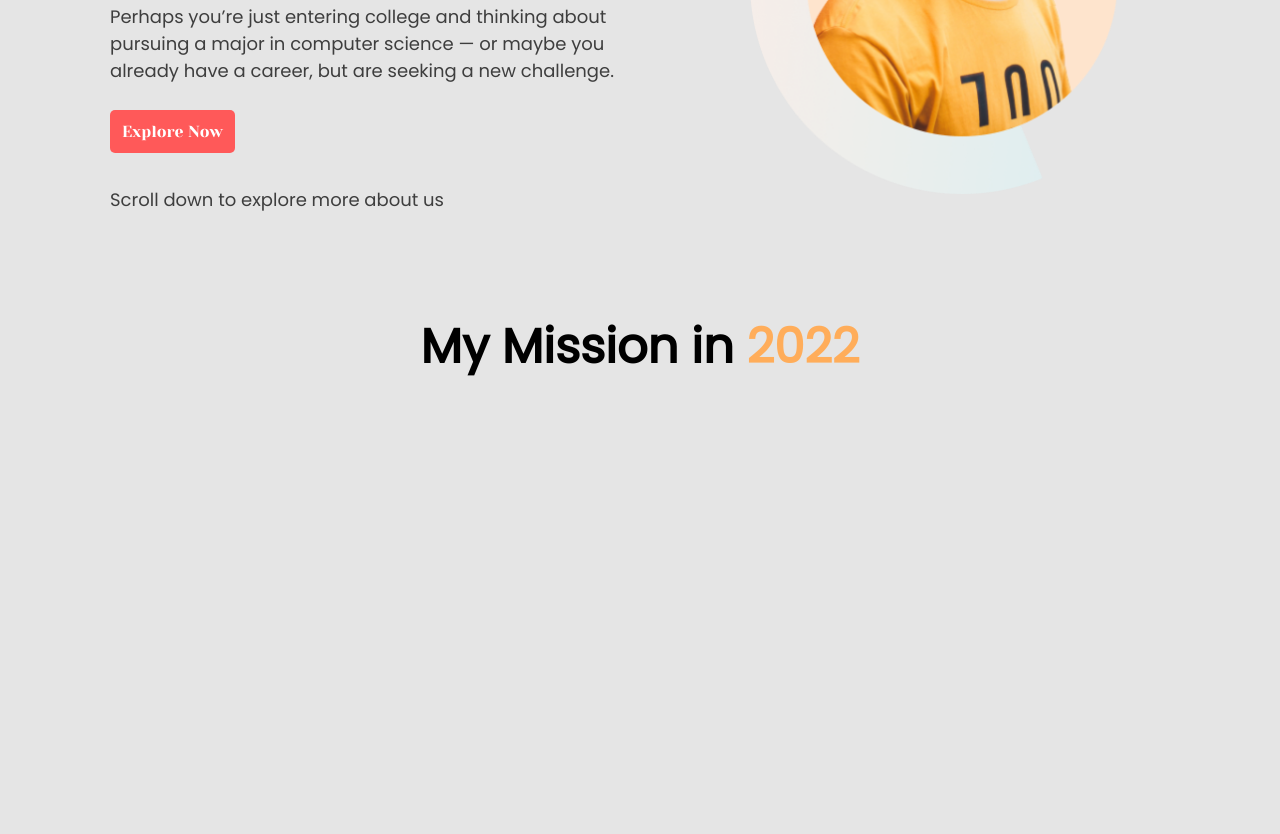
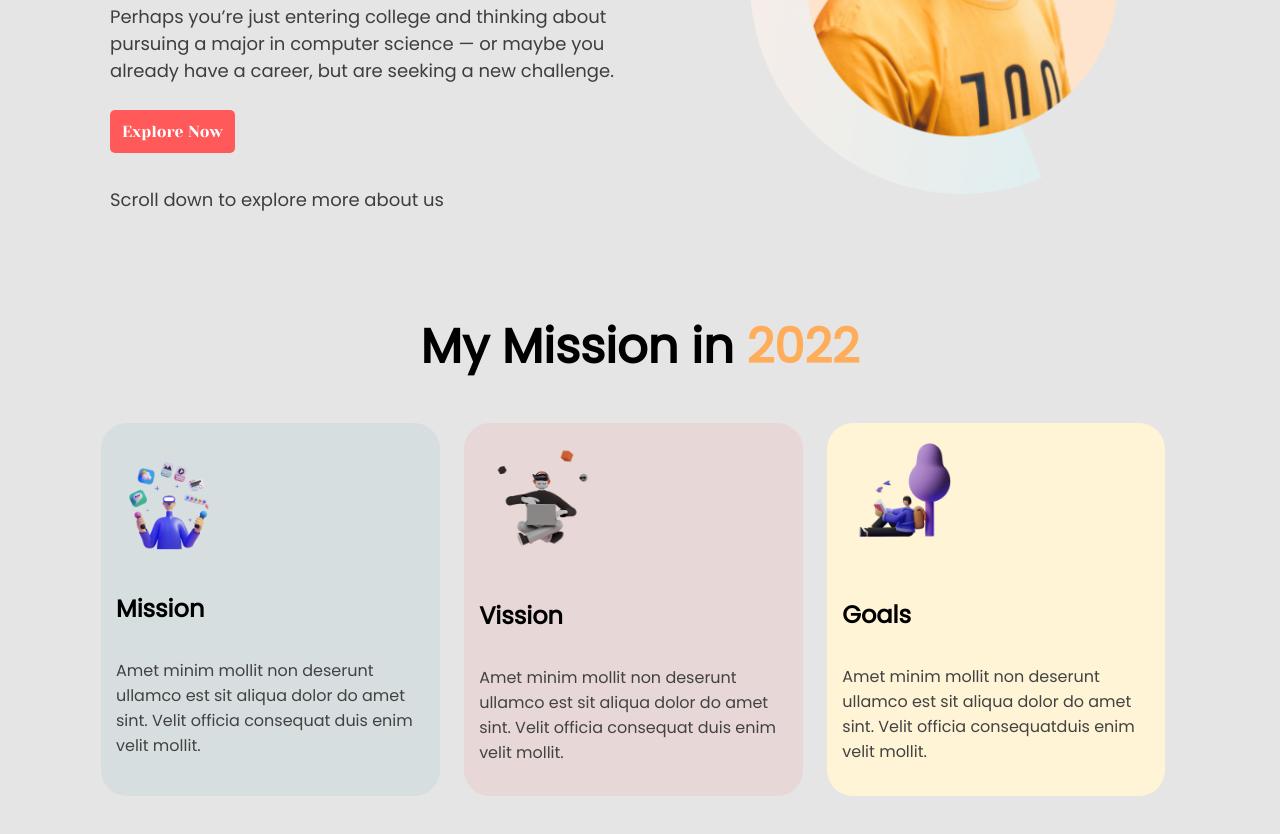
Before and after one commit to MdShohanAli/misson-22, a plain HTML site: page index.html in a window 1280 px wide. Shown: the part 346-1180 px from the top of the page. Before the commit the page ends 800 px from the top, so only its background shows below. Drawn offline with Linux system fonts and the light colour scheme.

Commit message:
finishe-mission

```diff
--- a/index.html
+++ b/index.html
@@ -32,6 +32,27 @@
     <section class=" mission">
 
         <h1 class="mission-head">My Mission in <span> 2022 </span> </h1>
+        <div class="mission-part">
+            <div class="misson-one">
+                <img src="images/illustrators/illustrator-1.png" alt="">
+                <h4>Mission</h4>
+                <p>Amet minim mollit non deserunt ullamco est sit aliqua dolor do amet sint. Velit officia consequat
+                    duis enim velit mollit.</p>
+            </div>
+            <div class="mission-two">
+                <img src="images/illustrators/illustrator-2.png" alt="">
+                <h4>Vission</h4>
+                <p>Amet minim mollit non deserunt ullamco est sit aliqua dolor do amet sint. Velit officia consequat
+                    duis enim velit mollit.</p>
+            </div>
+            <div class="mission-there">
+                <img src="images/illustrators/illustrator-3.png" alt="">
+                <h4>Goals</h4>
+                <p>Amet minim mollit non deserunt ullamco est sit aliqua dolor do amet sint. Velit officia consequatduis
+                    enim velit mollit.</p>
+            </div>
+        </div>
+
 
     </section>
 </body>
--- a/style.css
+++ b/style.css
@@ -69,6 +69,7 @@ span{
 
 .mission{
     margin-top: 60px;
+
 }
 .mission-head{
     text-align: center;
@@ -76,3 +77,51 @@ span{
     font-weight: bold;
     font-size: 48px;
 }
+.mission-part{
+    display: flex;
+    margin-left: 101px;
+    /* padding: 24px; */
+    width: 85%;
+    margin-bottom: 86px;
+
+
+}
+.mission img{
+    width: 40%;
+}
+
+.mission h4{
+    font-family: poppins;
+    font-weight: 600;
+    font-size: 24px;
+    color: #000000;
+
+
+}
+.mission p{
+    font-family: poppins;
+    font-weight: 400;
+    font-size: 16px;
+    color: #424242;
+}
+.misson-one{
+    /* Width : 360px;
+    height: 376px; */
+    margin-right: 24px;
+    padding: 15px;
+    background: rgba(79, 157, 166, 0.1);
+    border-radius: 26px;
+
+}
+.mission-two{
+    margin-right: 24px;
+    padding: 15px;
+    background: rgba(255, 89, 89, 0.1);
+    border-radius: 26px;
+}
+.mission-there{
+    margin-right: 24px;
+    padding: 15px;
+    background: #FFF4D6;
+    border-radius: 26px;
+}
```
